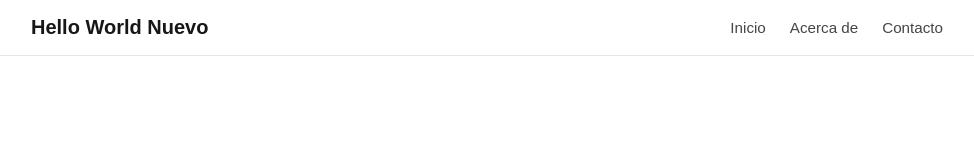
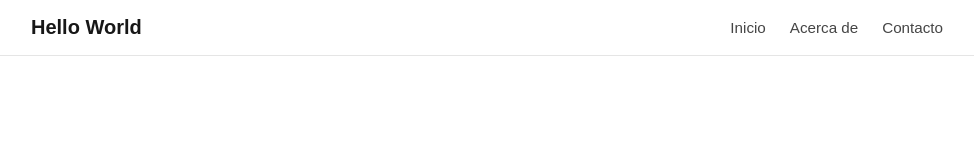
Before and after one commit to fredpalas/podium-helloworld, a Next.js app: page / in a window 1280 px wide. Shown: the top 160 px of the page, without its empty margins (153-1127 px from the left). Built offline with nearby package versions, Linux system fonts and the light colour scheme.

Commit message:
new deploy

```diff
--- a/src/components/Header.tsx
+++ b/src/components/Header.tsx
@@ -12,7 +12,7 @@ export default function Header() {
     <header className={styles.header}>
       <div className={styles.inner}>
         <Link href="/" className={styles.brand}>
-          Hello World Nuevo
+          Hello World
         </Link>
         <nav className={styles.nav}>
           {NAV_LINKS.map((link) => (
```
